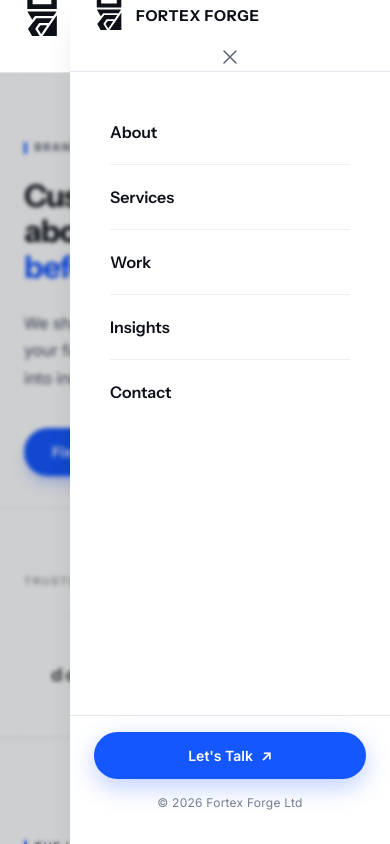
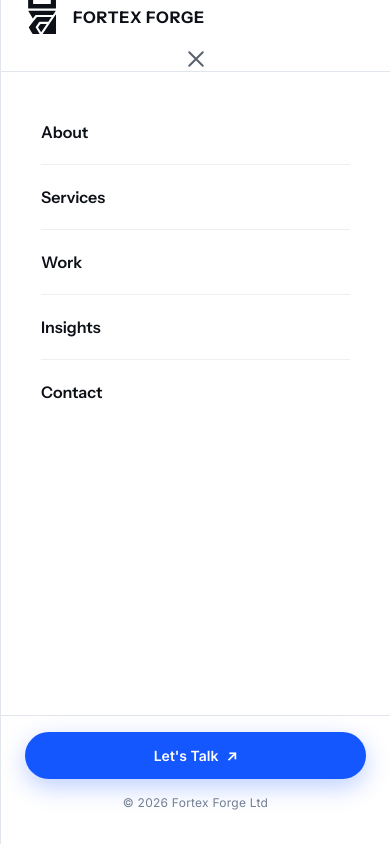
Before and after one commit to Youngpastor14/fortex-forge, a React (Vite) app: page / in a window 390 px wide. Both pictures are taken after a click on the button "Open navigation menu". Shown: the top 844 px of the page. Built offline with nearby package versions, Linux system fonts and the light colour scheme.

Commit message:
fix(mobile-nav): fix z-index stacking, drawer sizing, scroll lock and animation glitches

```diff
--- a/src/components/layout/GlobalHeader.tsx
+++ b/src/components/layout/GlobalHeader.tsx
@@ -23,15 +23,21 @@ export default function GlobalHeader() {
     setMobileOpen(false)
   }, [location.pathname])
 
-  // Lock body scroll when mobile menu is open
+  // Lock body scroll when mobile menu is open without causing layout shift
   useEffect(() => {
     if (mobileOpen) {
-      document.body.style.overflow = 'hidden'
+      const scrollbarWidth = window.innerWidth - document.documentElement.clientWidth
+      document.documentElement.style.overflow = 'hidden'
+      if (scrollbarWidth > 0) {
+        document.body.style.paddingRight = `${scrollbarWidth}px`
+      }
     } else {
-      document.body.style.overflow = ''
+      document.documentElement.style.overflow = ''
+      document.body.style.paddingRight = ''
     }
     return () => {
-      document.body.style.overflow = ''
+      document.documentElement.style.overflow = ''
+      document.body.style.paddingRight = ''
     }
   }, [mobileOpen])
 
@@ -56,7 +62,7 @@ export default function GlobalHeader() {
         role="banner"
         className={[
           'fixed top-0 inset-x-0 z-50',
-          'transition-all duration-standard',
+          'transition-[background-color,border-color,box-shadow] duration-standard',
           scrolled
             ? 'bg-forge-canvas/95 backdrop-blur-sm border-b border-forge-border shadow-nav'
             : 'bg-forge-canvas border-b border-forge-border',
@@ -140,7 +146,7 @@ export default function GlobalHeader() {
                   className={[
                     'block w-[18px] h-[1.5px] bg-forge-ink rounded-full',
                     'transition-all duration-standard origin-center',
-                    mobileOpen ? 'translate-y-[4px] rotate-45' : '',
+                    mobileOpen ? 'translate-y-[6.5px] rotate-45' : '',
                   ].join(' ')}
                 />
                 <span
--- a/src/components/layout/MobileMenu.tsx
+++ b/src/components/layout/MobileMenu.tsx
@@ -74,7 +74,7 @@ export default function MobileMenu({ id, isOpen, onClose }: MobileMenuProps) {
       <div
         ref={overlayRef}
         className={[
-          'fixed inset-0 z-40 bg-forge-ink/20 backdrop-blur-[2px]',
+          'fixed inset-0 z-[60] bg-forge-ink/40 backdrop-blur-sm',
           'transition-opacity duration-standard',
           isOpen ? 'opacity-100 pointer-events-auto' : 'opacity-0 pointer-events-none',
         ].join(' ')}
@@ -88,23 +88,26 @@ export default function MobileMenu({ id, isOpen, onClose }: MobileMenuProps) {
         id={id}
         role="dialog"
         aria-modal="true"
+        aria-hidden={!isOpen}
         aria-label="Navigation menu"
         onKeyDown={handleKeyDown}
         className={[
-          'fixed top-0 right-0 z-50 h-full w-[min(320px,88vw)]',
+          'fixed top-0 right-0 z-[70] h-[100dvh] w-full sm:w-[360px] sm:max-w-[85vw]',
           'bg-forge-canvas flex flex-col',
-          'shadow-xl',
-          'transition-transform duration-standard ease-forge',
-          isOpen ? 'translate-x-0' : 'translate-x-full',
+          'shadow-2xl border-l border-forge-border',
+          'transition-all duration-standard ease-forge',
+          isOpen
+            ? 'translate-x-0 visible pointer-events-auto'
+            : 'translate-x-full invisible pointer-events-none',
         ].join(' ')}
       >
         {/* Header row */}
-        <div className="flex items-center justify-between px-6 h-[72px] border-b border-forge-border flex-shrink-0">
+        <div className="flex items-center justify-between px-6 sm:px-8 h-[72px] border-b border-forge-border flex-shrink-0">
           <BrandLogo
             to="/"
-            className="flex items-center gap-3"
-            iconClassName="w-[30px] h-[30px]"
-            textClassName="font-display font-bold text-forge-ink text-[15px] tracking-[0.05em] uppercase leading-none"
+            className="flex items-center gap-3.5"
+            iconClassName="w-[34px] h-[34px]"
+            textClassName="font-display font-bold text-forge-ink text-[16px] tracking-[0.05em] uppercase leading-none"
             variant="dark"
             onClick={onClose}
           />
@@ -112,14 +115,14 @@ export default function MobileMenu({ id, isOpen, onClose }: MobileMenuProps) {
           <button
             ref={firstFocusableRef}
             type="button"
-            className="flex items-center justify-center w-9 h-9 rounded-md
+            className="flex items-center justify-center w-10 h-10 rounded-md
                        text-forge-muted transition-colors hover:bg-forge-surface hover:text-forge-ink
                        focus-visible:outline-2 focus-visible:outline-forge-blue focus-visible:outline-offset-2"
             onClick={onClose}
             aria-label="Close navigation menu"
           >
-            <svg width="16" height="16" viewBox="0 0 16 16" fill="none" aria-hidden="true">
-              <path d="M2 2L14 14M14 2L2 14" stroke="currentColor" strokeWidth="1.5" strokeLinecap="round" />
+            <svg width="18" height="18" viewBox="0 0 16 16" fill="none" aria-hidden="true">
+              <path d="M2 2L14 14M14 2L2 14" stroke="currentColor" strokeWidth="1.75" strokeLinecap="round" />
             </svg>
           </button>
         </div>
```
